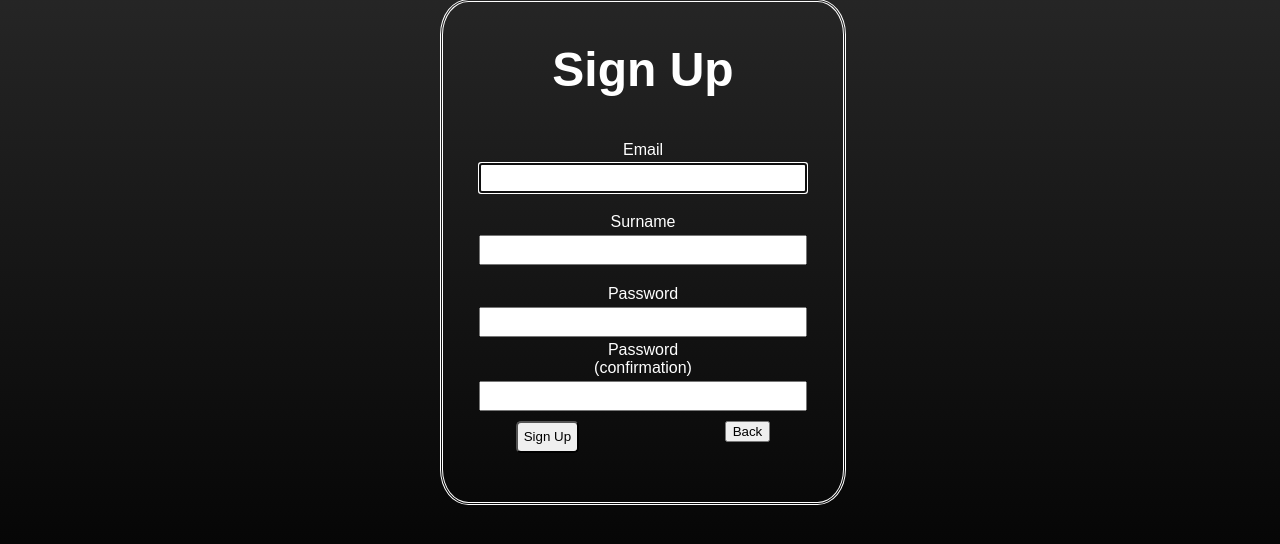
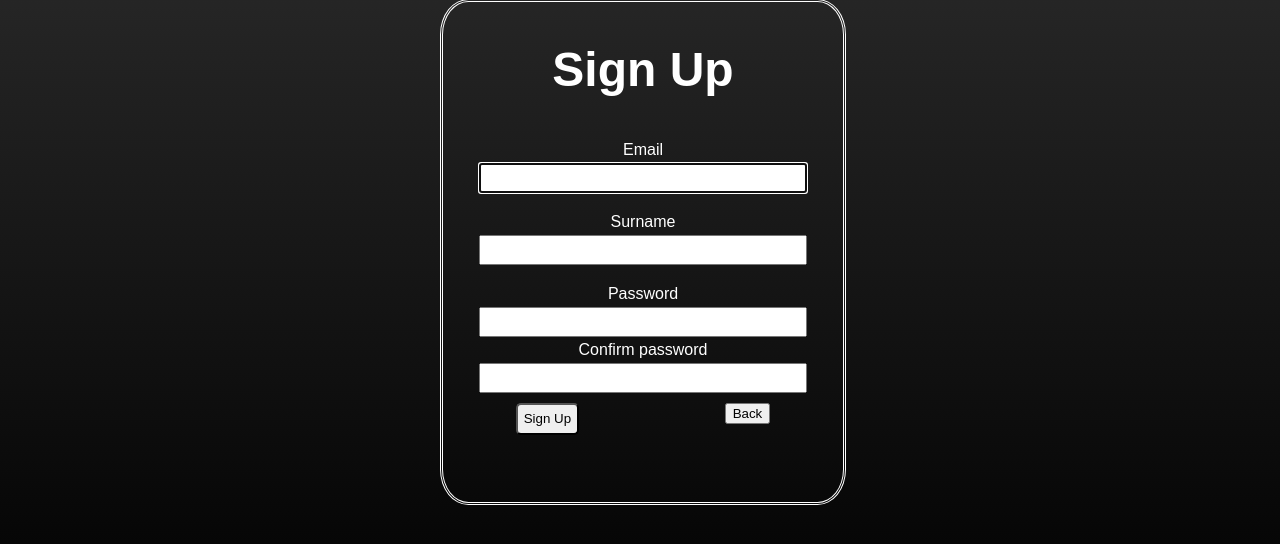
Before and after one commit to Arteedser/site, a Flask app: page /SignUp in a window 1280 px wide. Shown: the part 151-695 px from the top of the page. Run offline with Flask 3, Linux system fonts and the light colour scheme; parts of the project's set-up code (start-up, migrations or seed data) failed here and were passed over.

Commit message:
Confirm_the_password

```diff
--- a/templates/signup.html
+++ b/templates/signup.html
@@ -29,7 +29,7 @@
                     <input type="password" name="password" autocapitalize="off" required >
                 </div>
                 <div class="user_input">
-                    <label for="password">Password (confirmation)</label>
+                    <label for="password">Confirm password</label>
                     <input type="password" name="password2" autocapitalize="off" required >
                 </div>
                 <div class="controles">
```
